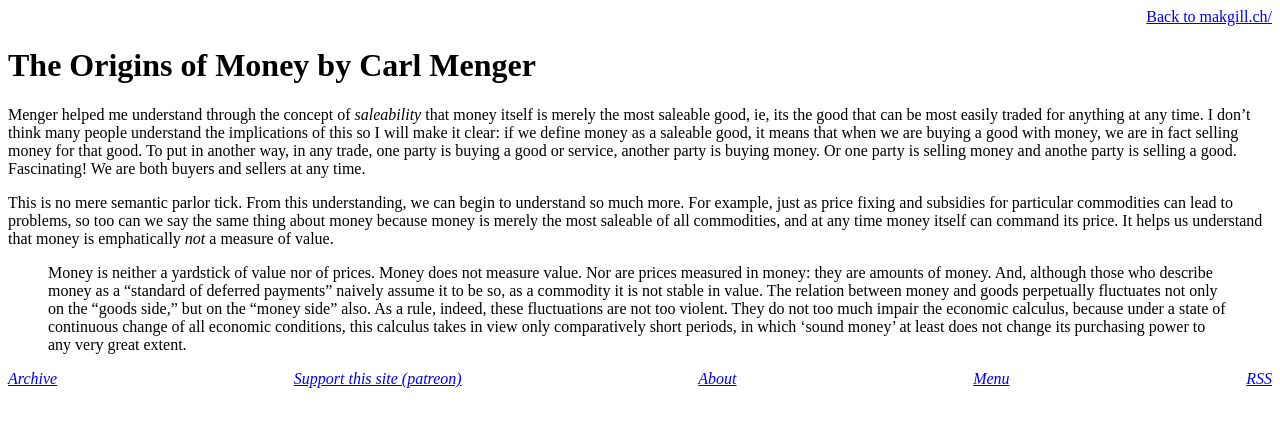
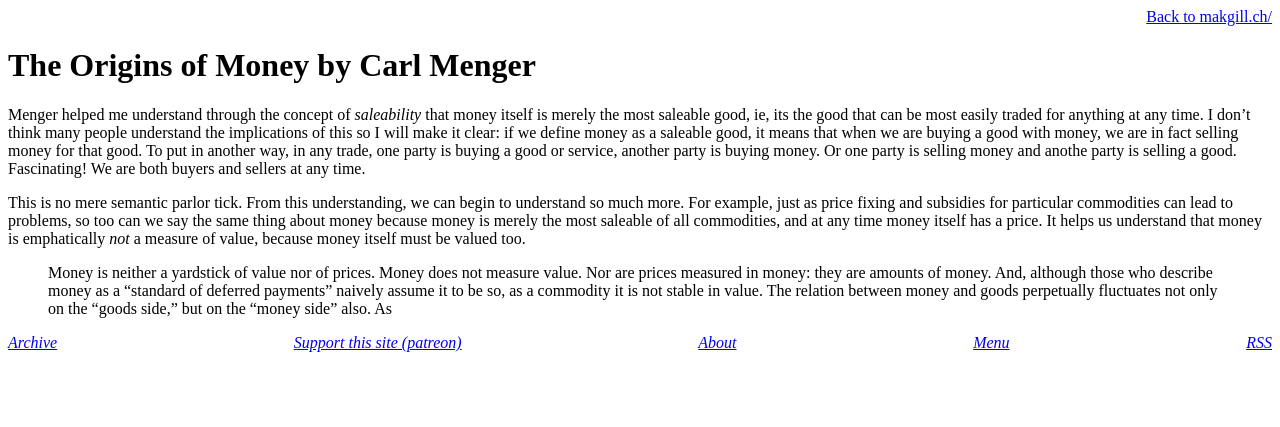
Before and after one commit to derykmakgill/website, a Jekyll site: the page built from originsmoney.md, in a window 1280 px wide. Shown: the top 427 px of the page. Built offline with Jekyll 4.4.1, drawn with Linux system fonts in a browser that asks for light colours.

Commit message:
Update originsmoney.md

```diff
--- a/originsmoney.md
+++ b/originsmoney.md
@@ -5,6 +5,6 @@ title: The Origins of Money by Carl Menger
 
 Menger helped me understand through the concept of *saleability* that money itself is merely the most saleable good, ie, its the good that can be most easily traded for anything at any time. I don't think many people understand the implications of this so I will make it clear: if we define money as a saleable good, it means that when we are buying a good with money, we are in fact selling money for that good. To put in another way, in any trade, one party is buying a good or service, another party is buying money. Or one party is selling money and anothe party is selling a good. Fascinating! We are both buyers and sellers at any time.
 
-This is no mere semantic parlor tick. From this understanding, we can begin to understand so much more. For example, just as price fixing and subsidies for particular commodities can lead to problems, so too can we say the same thing about money because money is merely the most saleable of all commodities, and at any time money itself can command its price. It helps us understand that money is emphatically *not* a measure of value.
+This is no mere semantic parlor tick. From this understanding, we can begin to understand so much more. For example, just as price fixing and subsidies for particular commodities can lead to problems, so too can we say the same thing about money because money is merely the most saleable of all commodities, and at any time money itself has a price. It helps us understand that money is emphatically *not* a measure of value, because money itself must be valued too.
 
->Money is neither a yardstick of value nor of prices. Money does not measure value. Nor are prices measured in money: they are amounts of money. And, although those who describe money as a "standard of deferred payments" naively assume it to be so, as a commodity it is not stable in value. The relation between money and goods perpetually fluctuates not only on the "goods side," but on the "money side" also. As a rule, indeed, these fluctuations are not too violent. They do not too much impair the economic calculus, because under a state of continuous change of all economic conditions, this calculus takes in view only comparatively short periods, in which ‘sound money’ at least does not change its purchasing power to any very great extent.
+>Money is neither a yardstick of value nor of prices. Money does not measure value. Nor are prices measured in money: they are amounts of money. And, although those who describe money as a "standard of deferred payments" naively assume it to be so, as a commodity it is not stable in value. The relation between money and goods perpetually fluctuates not only on the "goods side," but on the "money side" also. As
```
